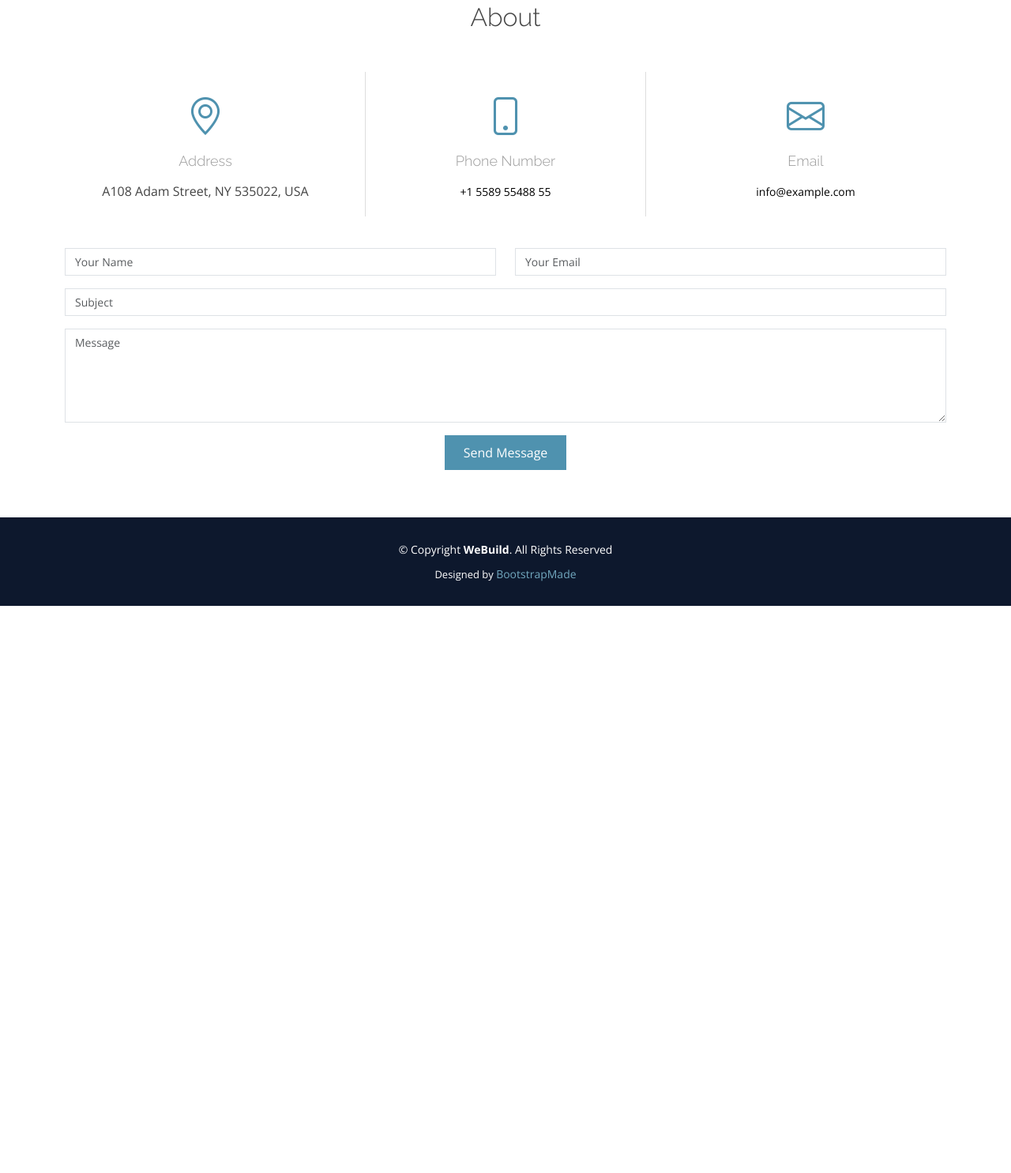
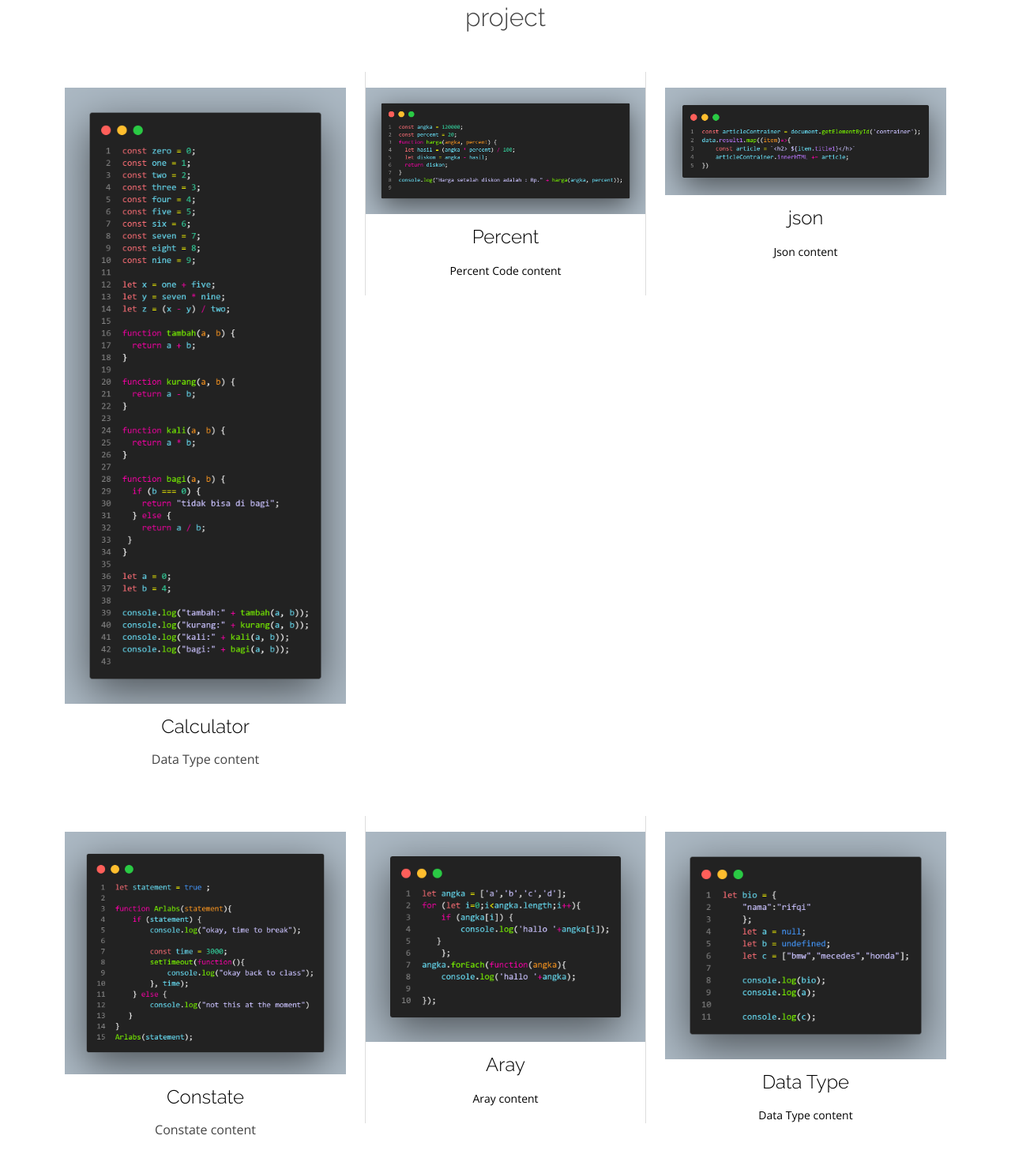
Before and after one commit to weck25/bootstrap, a plain HTML site: page rey.html in a window 1280 px wide. Shown: the part 857-2342 px from the top of the page at 79% size. Before the commit the page ends 1624 px from the top, so only its background shows below. Drawn offline with nearby package versions, Linux system fonts and the light colour scheme; a script that the page names is missing.

Commit message:
update content

```diff
--- a/assets/css/rey.css
+++ b/assets/css/rey.css
@@ -295,10 +295,11 @@ section {
 }
 
 .contact .contact-info h3 {
-  font-size: 18px;
+  font-size: 24px;
+  margin-top: 15px;
   margin-bottom: 15px;
   font-weight: 300;
-  color: #999;
+  color: #000000;
 }
 
 .contact .contact-info a {
--- a/rey.html
+++ b/rey.html
@@ -71,60 +71,62 @@
       <div class="container">
 
         <div class="section-title">
-          <h2>About</h2>
+          <h2>project</h2>
         </div>
 
         <div class="row contact-info">
 
           <div class="col-md-4">
             <div class="contact-address">
-              <i class="bi bi-geo-alt"></i>
-              <h3>Address</h3>
-              <address>A108 Adam Street, NY 535022, USA</address>
+              <img src="assets/img/code-calculator.png" style="max-width: 100%;" alt="Deskripsi Gambar">
+              <h3>Calculator</h3>
+              <address>Data Type content</address>
             </div>
           </div>
 
           <div class="col-md-4">
             <div class="contact-phone">
-              <i class="bi bi-phone"></i>
-              <h3>Phone Number</h3>
-              <p><a href="tel:+155895548855">+1 5589 55488 55</a></p>
+              <img src="assets/img/code-percent.png" style="max-width: 100%;" alt="Deskripsi Gambar">
+              <h3>Percent</h3>
+              <p><a href="tel:+155895548855">Percent Code content</a></p>
             </div>
           </div>
 
           <div class="col-md-4">
             <div class="contact-email">
-              <i class="bi bi-envelope"></i>
-              <h3>Email</h3>
-              <p><a href="mailto:info@example.com">info@example.com</a></p>
+              <img src="assets/img/code-json.png" style="max-width: 100%;" alt="Deskripsi Gambar">
+              <h3>json</h3>
+              <p><a href="mailto:info@example.com">Json content</a></p>
             </div>
           </div>
 
         </div>
+        <div class="row contact-info">
 
-        <div class="form">
-          <form action="forms/contact.php" method="post" role="form" class="php-email-form">
-            <div class="row">
-              <div class="col-md form-group">
-                <input type="text" name="name" class="form-control" id="name" placeholder="Your Name" required>
-              </div>
-              <div class="col-md form-group mt-3 mt-md-0">
-                <input type="email" class="form-control" name="email" id="email" placeholder="Your Email" required>
-              </div>
+          <div class="col-md-4">
+            <div class="contact-address">
+              <img src="assets/img/code-constate.png" class="img-fluid" alt="Deskripsi Gambar">
+              <h3>Constate</h3>
+              <address>Constate content</address>
             </div>
-            <div class="form-group mt-3">
-              <input type="text" class="form-control" name="subject" id="subject" placeholder="Subject" required>
+          </div>
+
+          <div class="col-md-4">
+            <div class="contact-phone">
+              <img src="assets/img/code-aray.png" class="img-fluid" alt="Deskripsi Gambar">
+              <h3>Aray</h3>
+              <p><a href="tel:+155895548855">Aray content</a></p>
             </div>
-            <div class="form-group mt-3">
-              <textarea class="form-control" name="message" rows="5" placeholder="Message" required></textarea>
+          </div>
+
+          <div class="col-md-4">
+            <div class="contact-email">
+              <img src="assets/img/code-tipedata.png" class="img-fluid" alt="Deskripsi Gambar">
+              <h3>Data Type</h3>
+              <p><a href="mailto:info@example.com">Data Type content</a></p>
             </div>
-            <div class="my-3">
-              <div class="loading">Loading</div>
-              <div class="error-message"></div>
-              <div class="sent-message">Your message has been sent. Thank you!</div>
-            </div>
-            <div class="text-center"><button type="submit">Send Message</button></div>
-          </form>
+          </div>
+
         </div>
 
       </div>
```
